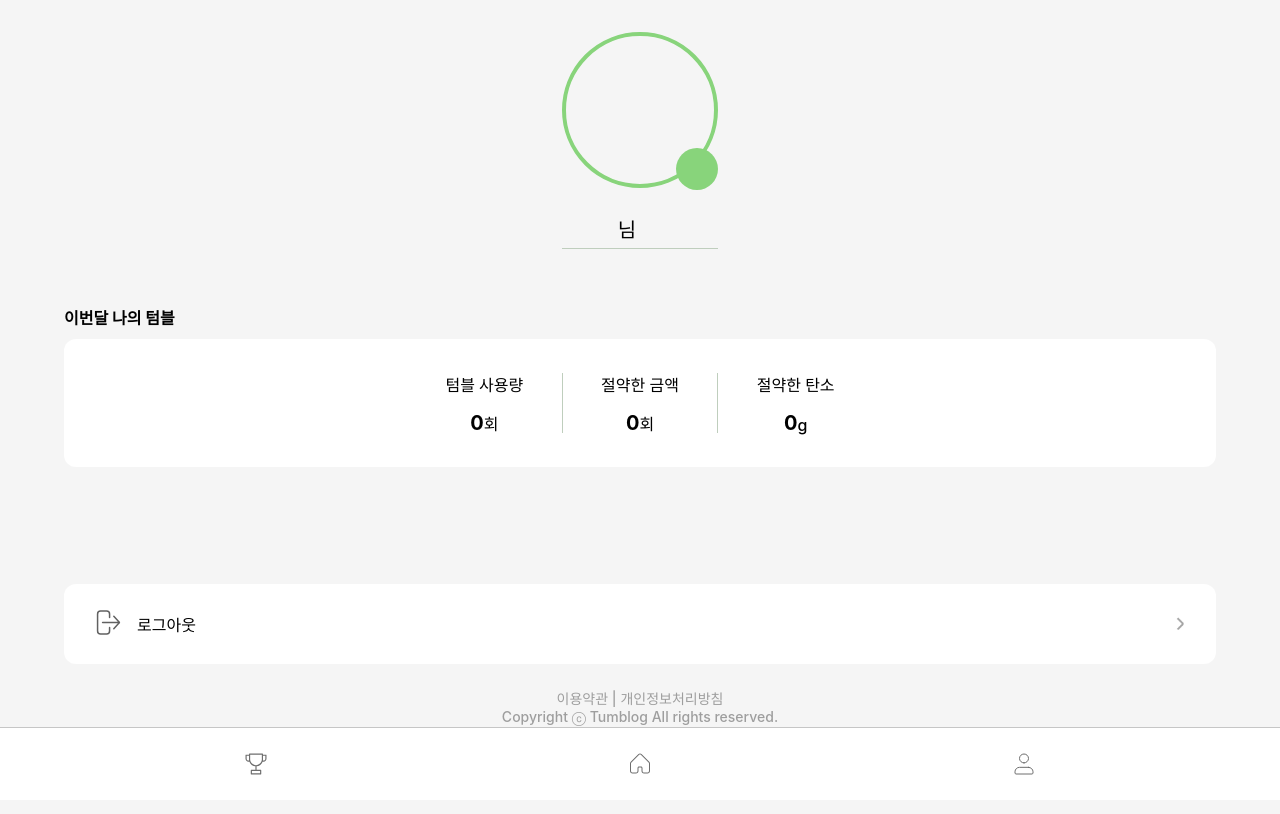
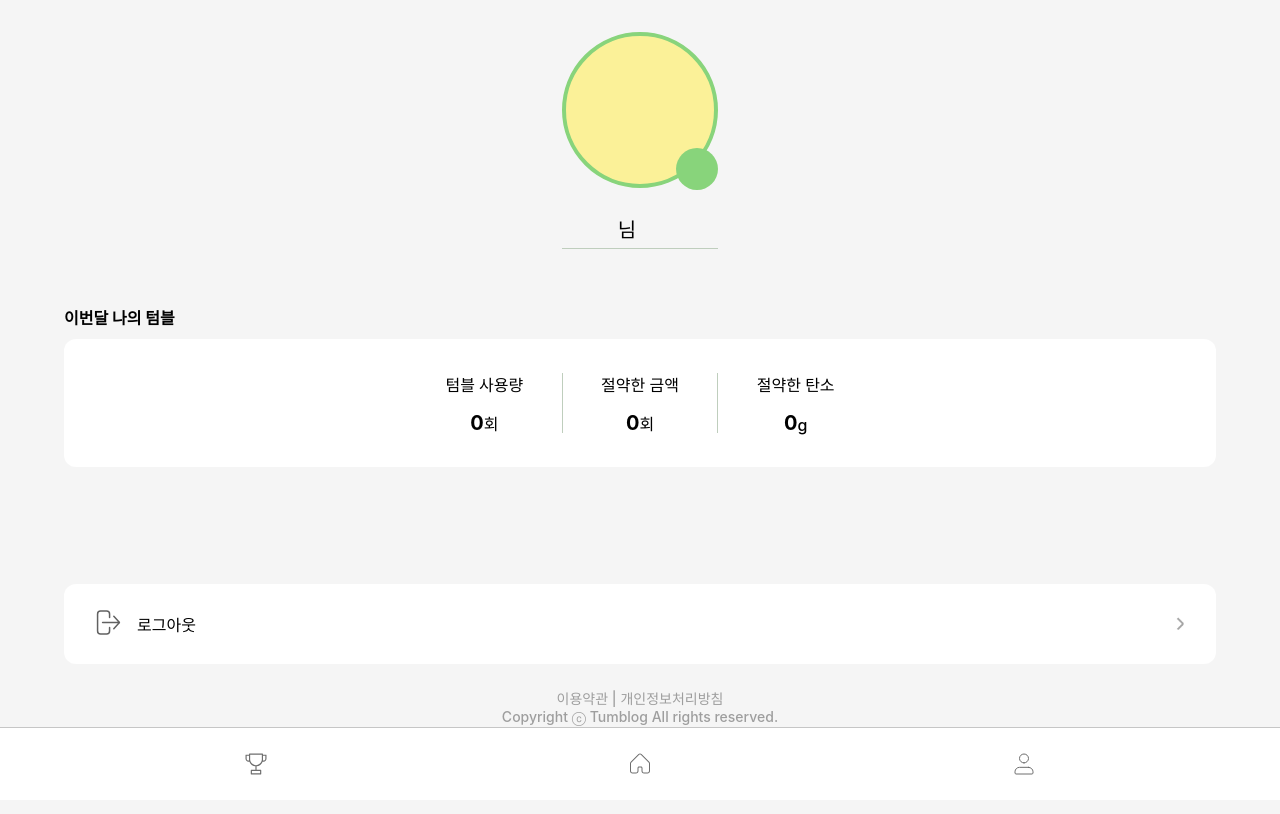
Before and after one commit to GDSC-snowflowerthon/Tumblog-team09-web, a React (Create React App) app: page /mypage in a window 1280 px wide. Shown: the top 814 px of the page. Built offline with nearby package versions, Linux system fonts and the light colour scheme; no server answers; some icons are missing.

Commit message:
style: 프로필 색상 변경

```diff
--- a/src/pages/MyPage.jsx
+++ b/src/pages/MyPage.jsx
@@ -31,7 +31,7 @@ const MyPage = () => {
     <PageContainer style={{ backgroundColor: "#f5f5f5" }}>
       <Container style={{ padding: "1rem", height: "90vh" }}>
         <ProfileBox>
-          <ProfileImgBox></ProfileImgBox>
+          <ProfileImgBox style={{ backgroundColor: "#FBF198" }}></ProfileImgBox>
           <ImgEditBox>
             <Icon icon="solar:camera-bold" width="24" color="white" />
           </ImgEditBox>
--- a/src/pages/Ranking.jsx
+++ b/src/pages/Ranking.jsx
@@ -36,7 +36,7 @@ const Ranking = () => {
             <MedalIcon>
               <img src={FirstIcon} alt="first medal" />
             </MedalIcon>
-            <ProfileBox></ProfileBox>
+            <ProfileBox style={{ backgroundColor: "#FAD989" }}></ProfileBox>
             <UserBox>
               <NickName>박텀블</NickName>
               <UserXpNum>3,435</UserXpNum>
@@ -46,7 +46,7 @@ const Ranking = () => {
             <MedalIcon>
               <img src={SecondIcon} alt="second medal" />
             </MedalIcon>
-            <ProfileBox></ProfileBox>
+            <ProfileBox style={{ backgroundColor: "#FFAF51" }}></ProfileBox>
             <UserBox>
               <NickName>박텀블</NickName>
               <UserXpNum>3,435</UserXpNum>
@@ -56,7 +56,7 @@ const Ranking = () => {
             <MedalIcon>
               <img src={ThirdICon} alt="third medal" />
             </MedalIcon>
-            <ProfileBox></ProfileBox>
+            <ProfileBox style={{ backgroundColor: "#FBF198" }}></ProfileBox>
             <UserBox>
               <NickName>박텀블</NickName>
               <UserXpNum>3,435</UserXpNum>
```
